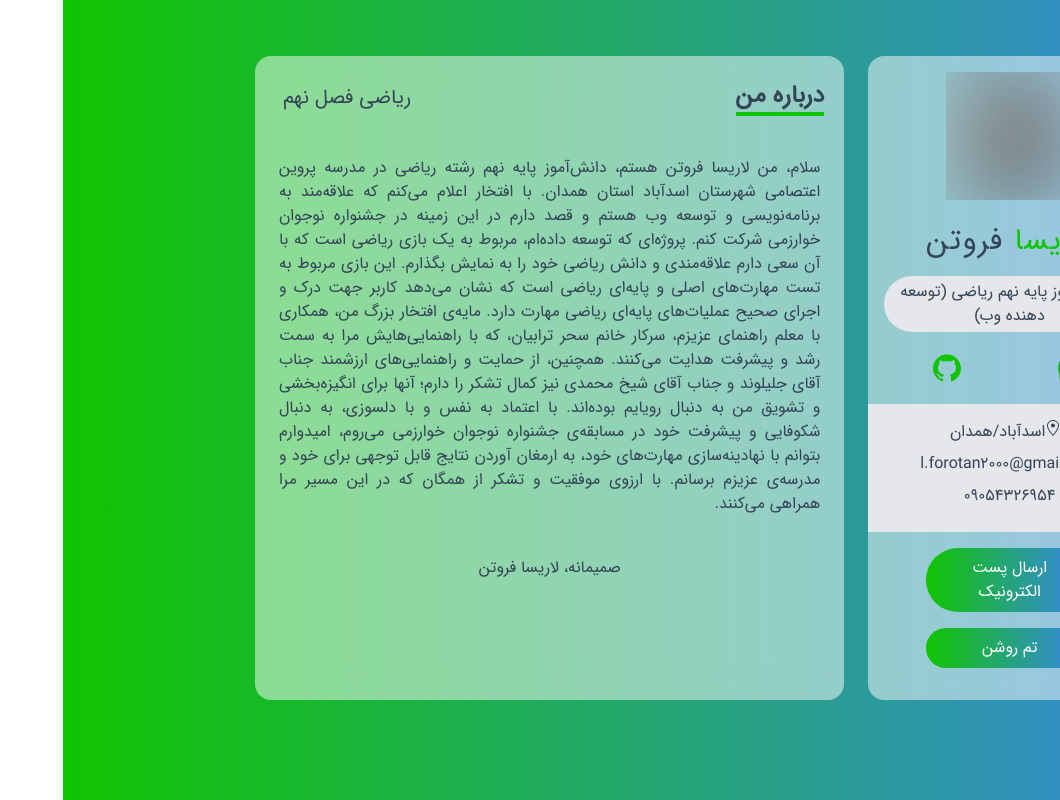
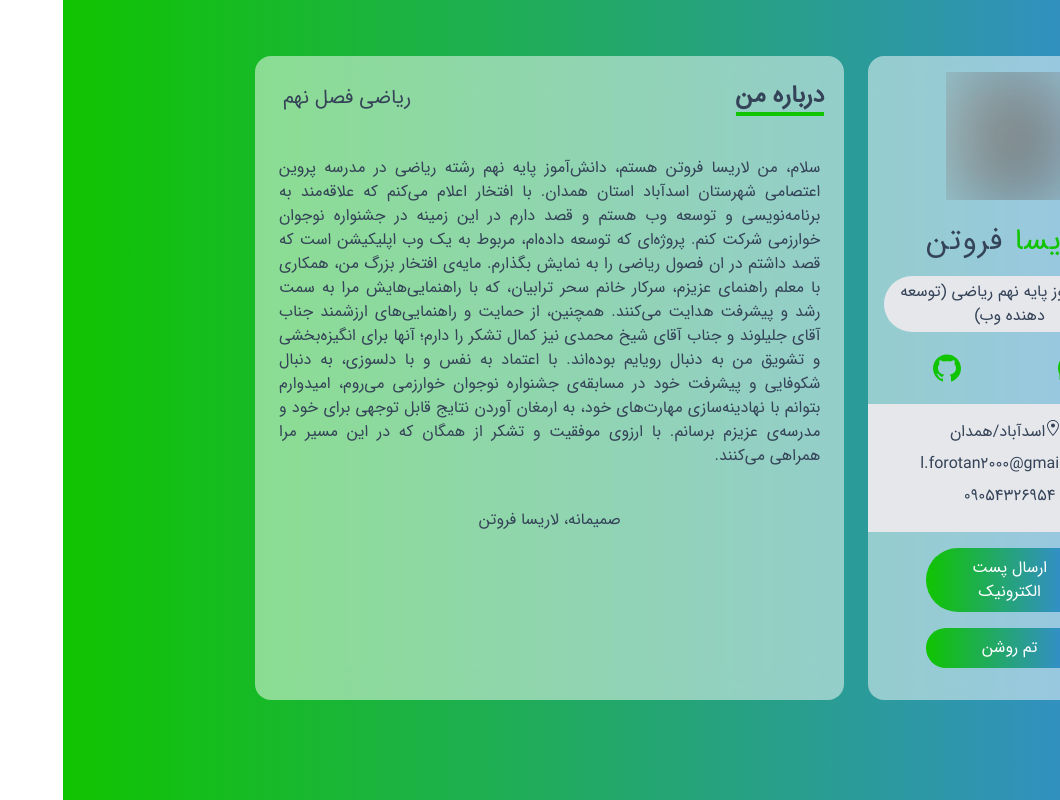
Before and after one commit to larisaforotan/Game-math, a Next.js app: page / in a window 1280 px wide. Shown: the whole page, without its empty margins (220-1280 px from the left). Built offline with nearby package versions, Linux system fonts and the light colour scheme.

Commit message:
Update index.tsx

```diff
--- a/pages/index.tsx
+++ b/pages/index.tsx
@@ -23,9 +23,8 @@ const About: NextPage = () => {
     <div className="flex flex-col flex-grow px-6 pt-1 ">
 
       <h6 className="my-3 text-justify text-base font-medium">
-سلام، من لاریسا فروتن هستم، دانش‌آموز پایه نهم رشته ریاضی در مدرسه پروین اعتصامی شهرستان اسدآباد استان همدان. با افتخار اعلام می‌کنم که علاقه‌مند به برنامه‌نویسی و توسعه وب هستم و قصد دارم در این زمینه در جشنواره نوجوان خوارزمی شرکت کنم. پروژه‌ای که توسعه داده‌ام، مربوط به یک بازی ریاضی است که با آن سعی دارم علاقه‌مندی و دانش ریاضی خود را به نمایش بگذارم.
+سلام، من لاریسا فروتن هستم، دانش‌آموز پایه نهم رشته ریاضی در مدرسه پروین اعتصامی شهرستان اسدآباد استان همدان. با افتخار اعلام می‌کنم که علاقه‌مند به برنامه‌نویسی و توسعه وب هستم و قصد دارم در این زمینه در جشنواره نوجوان خوارزمی شرکت کنم. پروژه‌ای که توسعه داده‌ام، مربوط به یک وب اپلیکیشن است که قصد داشتم در ان فصول ریاضی را به نمایش بگذارم.
 
-این بازی مربوط به تست مهارت‌های اصلی و پایه‌ای ریاضی است که نشان می‌دهد کاربر جهت درک و اجرای صحیح عملیات‌های پایه‌ای ریاضی مهارت دارد.
 
 مایه‌ی افتخار بزرگ من، همکاری با معلم راهنمای عزیزم، سرکار خانم سحر ترابیان، که با راهنمایی‌هایش مرا به سمت رشد و پیشرفت هدایت می‌کنند. همچنین، از حمایت و راهنمایی‌های ارزشمند جناب آقای جلیلوند و جناب آقای شیخ محمدی نیز کمال تشکر را دارم؛ آنها برای انگیزه‌بخشی و تشویق من به دنبال رویایم بوده‌اند.
 
```
